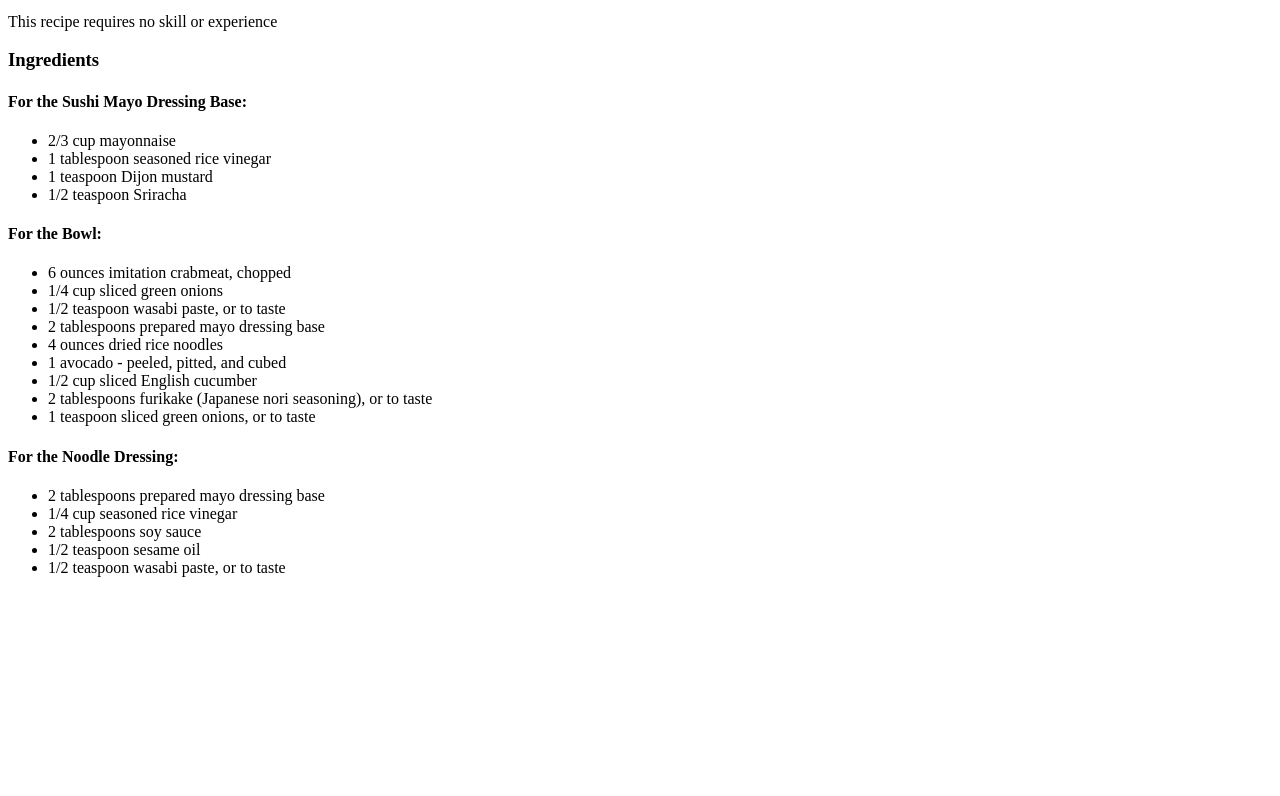
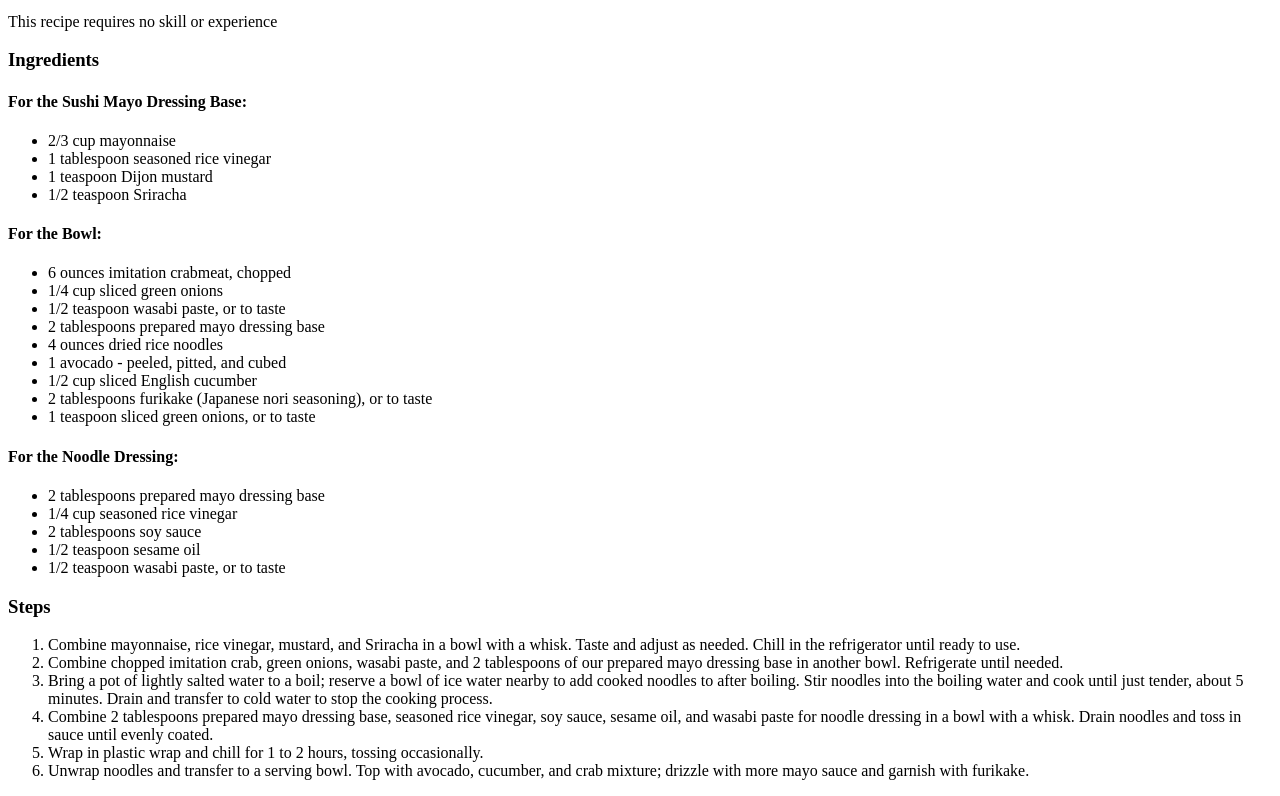
Before and after one commit to gustavfernandez/odin_recipes, a plain HTML site: page recipes/california_roll.html in a window 1280 px wide. Shown: the part 472-1268 px from the top of the page. Before the commit the page ends 1065 px from the top, so only its background shows below. Drawn offline with Linux system fonts and the light colour scheme.

Commit message:
add steps

```diff
--- a/recipes/california_roll.html
+++ b/recipes/california_roll.html
@@ -12,6 +12,7 @@
     <h2>America's favorite sushi roll turned into a bowl</h2>
     <p>Instead of using sushi rice, we're using rice noodles</p>
     <p>This recipe requires no skill or experience</p>
+
     <h3>Ingredients</h3>
     <h4>For the Sushi Mayo Dressing Base:</h4>
     <ul>
@@ -40,6 +41,21 @@
         <li>1/2 teaspoon sesame oil</li>
         <li>1/2 teaspoon wasabi paste, or to taste</li>
     </ul>
-
+    <h3>Steps</h3>
+    <ol>
+        <li>Combine mayonnaise, rice vinegar, mustard, and Sriracha in a bowl with a whisk.
+            Taste and adjust as needed. Chill in the refrigerator until ready to use.</li>
+        <li>Combine chopped imitation crab, green onions, wasabi paste, and 2 tablespoons of our
+             prepared mayo dressing base in another bowl. Refrigerate until needed.</li>
+        <li>Bring a pot of lightly salted water to a boil; reserve a bowl of ice water nearby
+            to add cooked noodles to after boiling. Stir noodles into the boiling water and cook until
+            just tender, about 5 minutes. Drain and transfer to cold water to stop the cooking process.</li>
+        <li>Combine 2 tablespoons prepared mayo dressing base, seasoned rice vinegar,
+             soy sauce, sesame oil, and wasabi paste for noodle dressing in a bowl with
+              a whisk. Drain noodles and toss in sauce until evenly coated.</li>
+        <li>Wrap in plastic wrap and chill for 1 to 2 hours, tossing occasionally.</li>
+        <li>Unwrap noodles and transfer to a serving bowl. Top with avocado, cucumber,
+             and crab mixture; drizzle with more mayo sauce and garnish with furikake.</li>
+    </ol>
 </body>
 </html>
```
